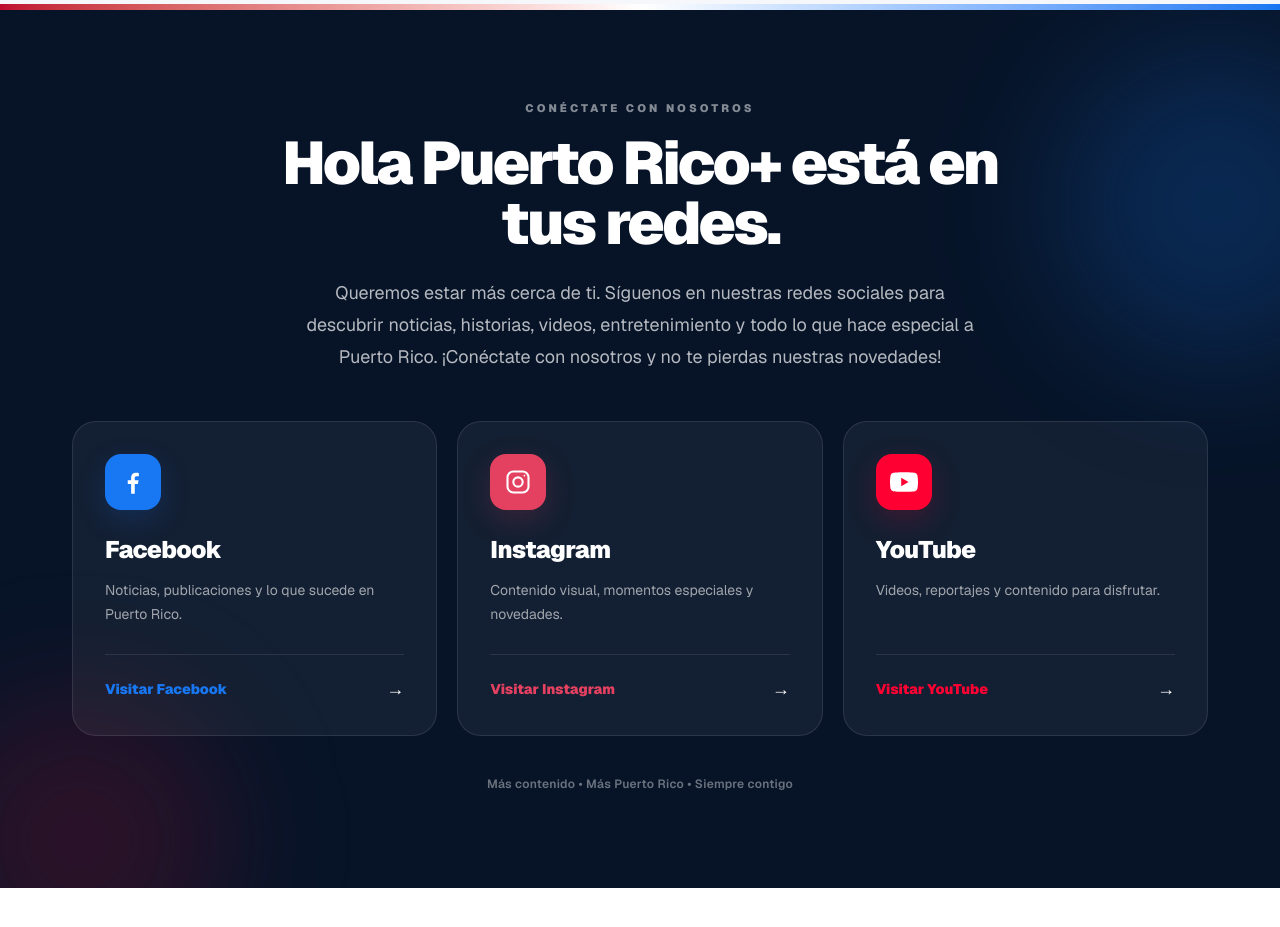
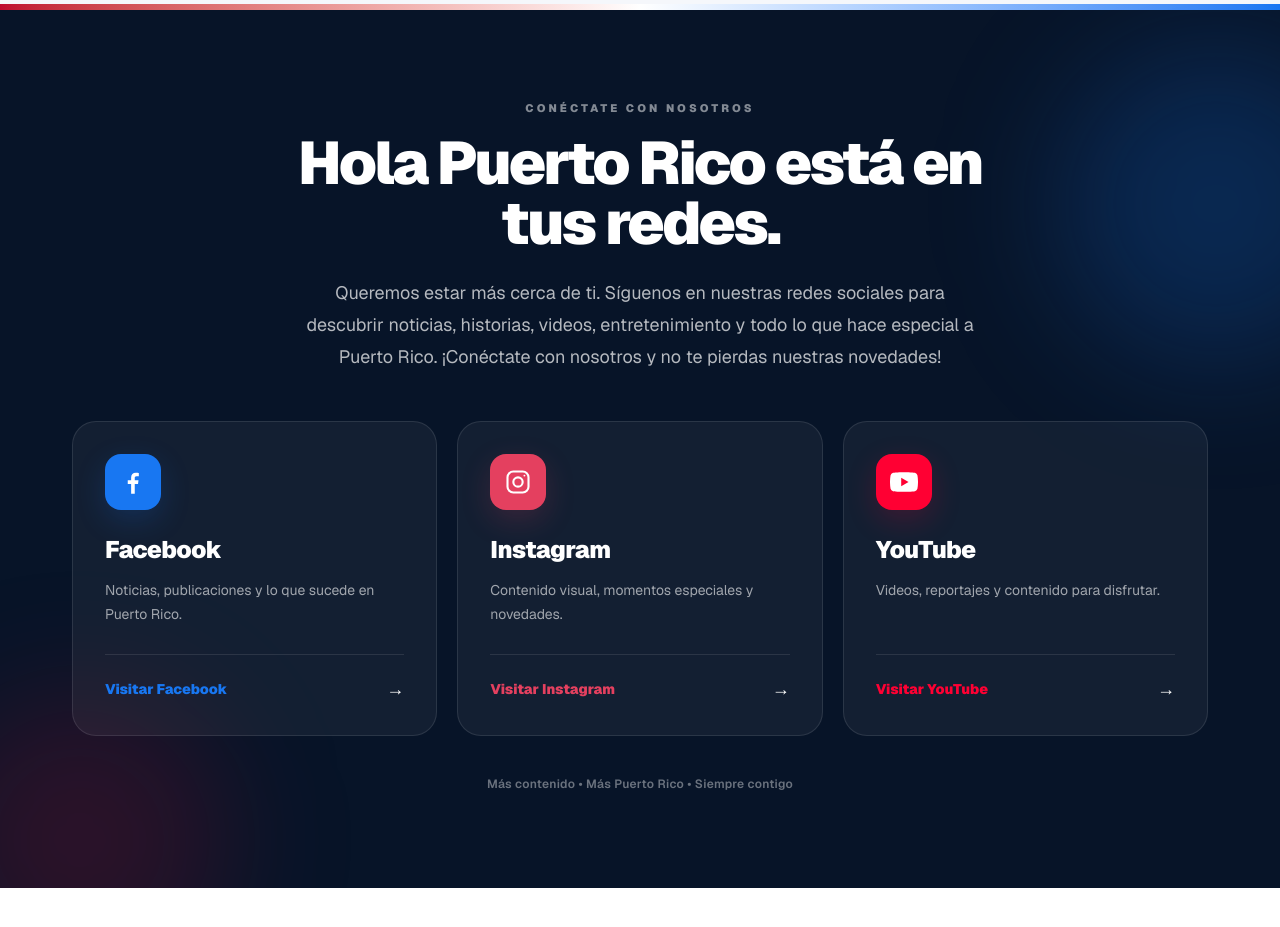
Before and after one commit to sparkyfran987-ux/holapuertorico, a Next.js app: page / in a window 1280 px wide. Shown: the part 2380-3307 px from the top of the page. Built offline with nearby package versions, Linux system fonts and the light colour scheme; no server answers; the database is empty.

Commit message:
Update FacebookFollow.tsx

```diff
--- a/src/components/site/FacebookFollow.tsx
+++ b/src/components/site/FacebookFollow.tsx
@@ -64,7 +64,7 @@
           </p>
 
           <h2 className="mt-4 text-4xl font-black tracking-[-0.045em] sm:text-5xl lg:text-6xl">
-            Hola Puerto Rico+ está en tus redes.
+            Hola Puerto Rico está en tus redes.
           </h2>
 
           <p className="mx-auto mt-6 max-w-2xl text-base leading-8 text-white/70 sm:text-lg">
```
